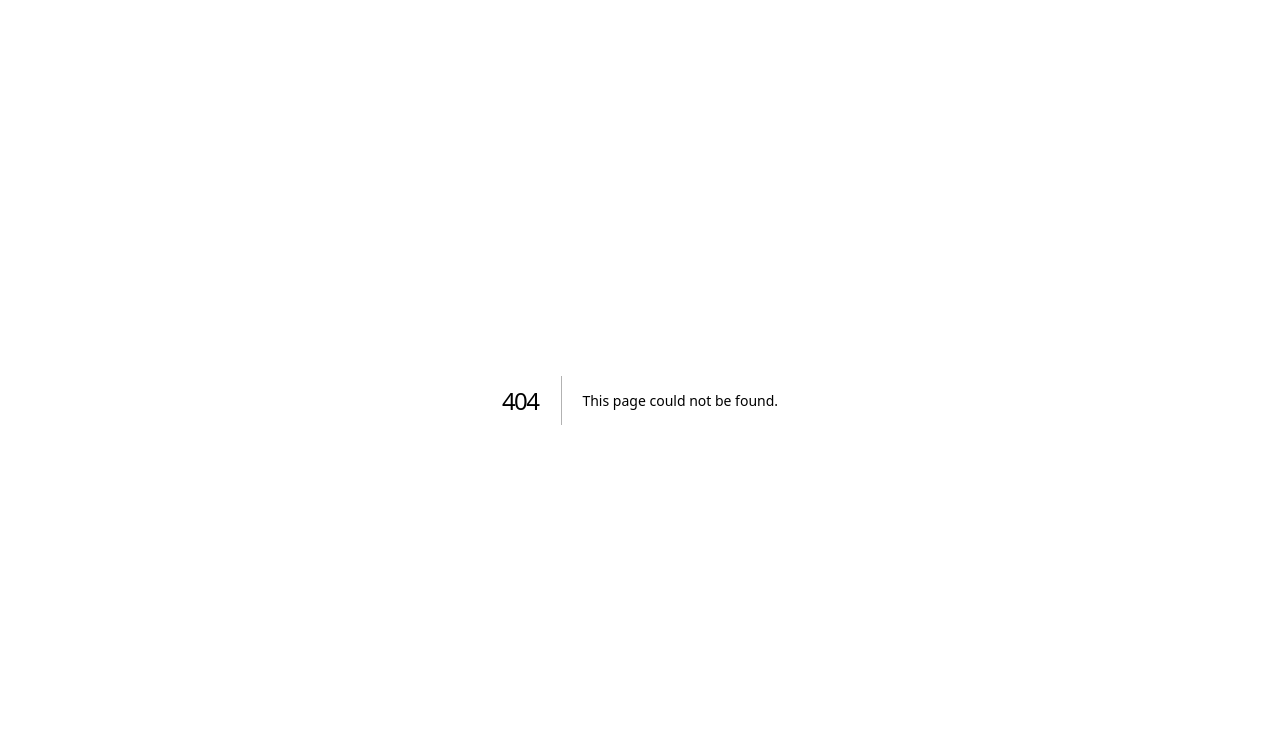
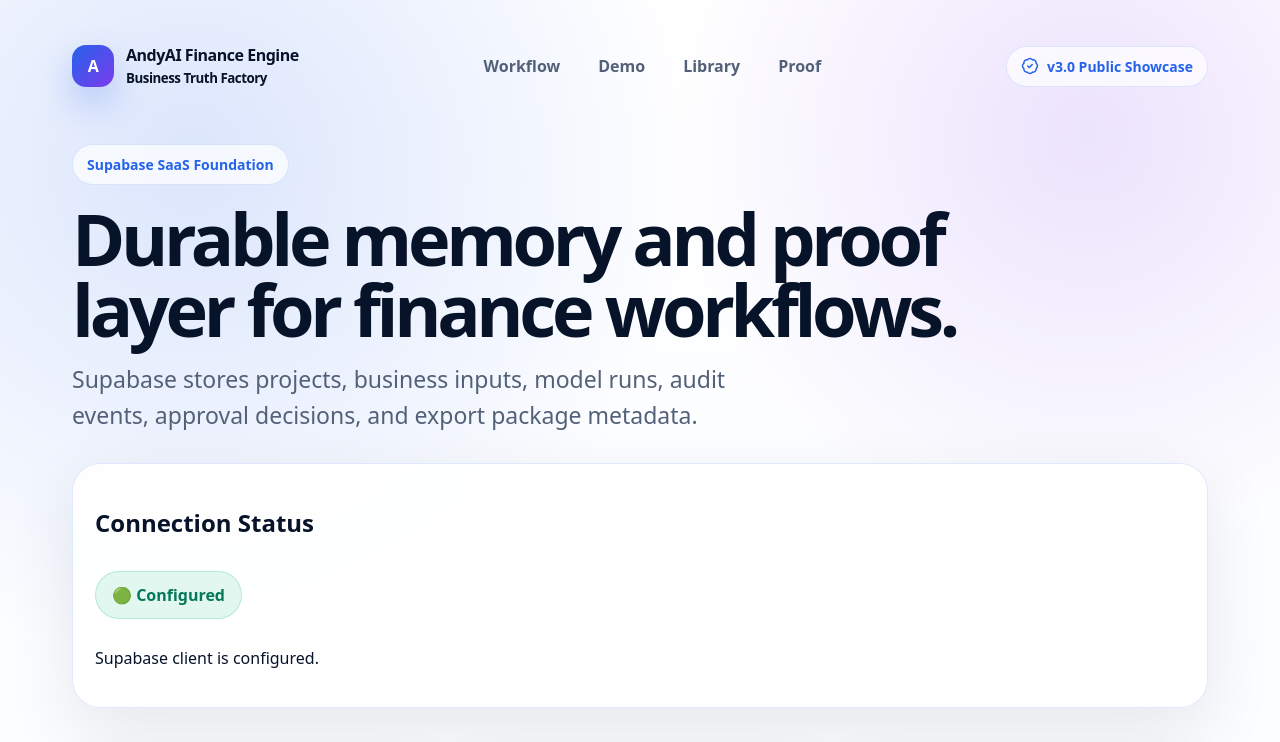
Before and after one commit to kolundzic/andyai-finance-engine, a Next.js app: page /supabase in a window 1280 px wide. Before the commit this address had no page. Shown: the top 742 px of the page. Built offline with nearby package versions, Linux system fonts and the light colour scheme; no server answers.

Commit message:
feat: add supabase status page

```diff
--- a/app/globals.css
+++ b/app/globals.css
@@ -329,3 +329,24 @@ h1 {
     grid-template-columns: 1fr;
   }
 }
+
+.statusGood,
+.statusWarn {
+  display: inline-flex;
+  margin: 12px 0;
+  padding: 12px 16px;
+  border-radius: 999px;
+  font-weight: 900;
+}
+
+.statusGood {
+  color: #047857;
+  background: rgba(16, 185, 129, 0.12);
+  border: 1px solid rgba(16, 185, 129, 0.22);
+}
+
+.statusWarn {
+  color: #a16207;
+  background: rgba(234, 179, 8, 0.14);
+  border: 1px solid rgba(234, 179, 8, 0.24);
+}
--- /dev/null
+++ b/app/supabase/page.tsx
@@ -0,0 +1,39 @@
+import { Header } from "../components/Header";
+import { Footer } from "../components/Footer";
+import { getSupabaseStatus } from "../../lib/supabaseClient";
+
+export default function SupabasePage() {
+  const status = getSupabaseStatus();
+
+  return (
+    <main className="page">
+      <Header />
+      <section className="sectionHero">
+        <span className="badge">Supabase SaaS Foundation</span>
+        <h1>Durable memory and proof layer for finance workflows.</h1>
+        <p className="lead">
+          Supabase stores projects, business inputs, model runs, audit events,
+          approval decisions, and export package metadata.
+        </p>
+      </section>
+
+      <section className="panel">
+        <h2>Connection Status</h2>
+        <div className={status.configured ? "statusGood" : "statusWarn"}>
+          {status.configured ? "🟢 Configured" : "🟡 Not configured yet"}
+        </div>
+        <p>{status.message}</p>
+      </section>
+
+      <section className="grid">
+        <article className="card"><h2>Projects</h2><p>Top-level business or client finance workspaces.</p></article>
+        <article className="card"><h2>Model Runs</h2><p>Each generated model is stored as a traceable run.</p></article>
+        <article className="card"><h2>Audit Events</h2><p>Every important assumption and check can leave evidence.</p></article>
+        <article className="card"><h2>Human Approval</h2><p>No output becomes decision material without human review.</p></article>
+        <article className="card"><h2>Exports</h2><p>Markdown, PDF, Excel, and memo packages become trackable artifacts.</p></article>
+        <article className="card"><h2>RLS</h2><p>Row-level security keeps SaaS data isolated by ownership.</p></article>
+      </section>
+      <Footer />
+    </main>
+  );
+}
```
Also changed, not shown: 1 other file (tests, documents, lock files or other folders).
